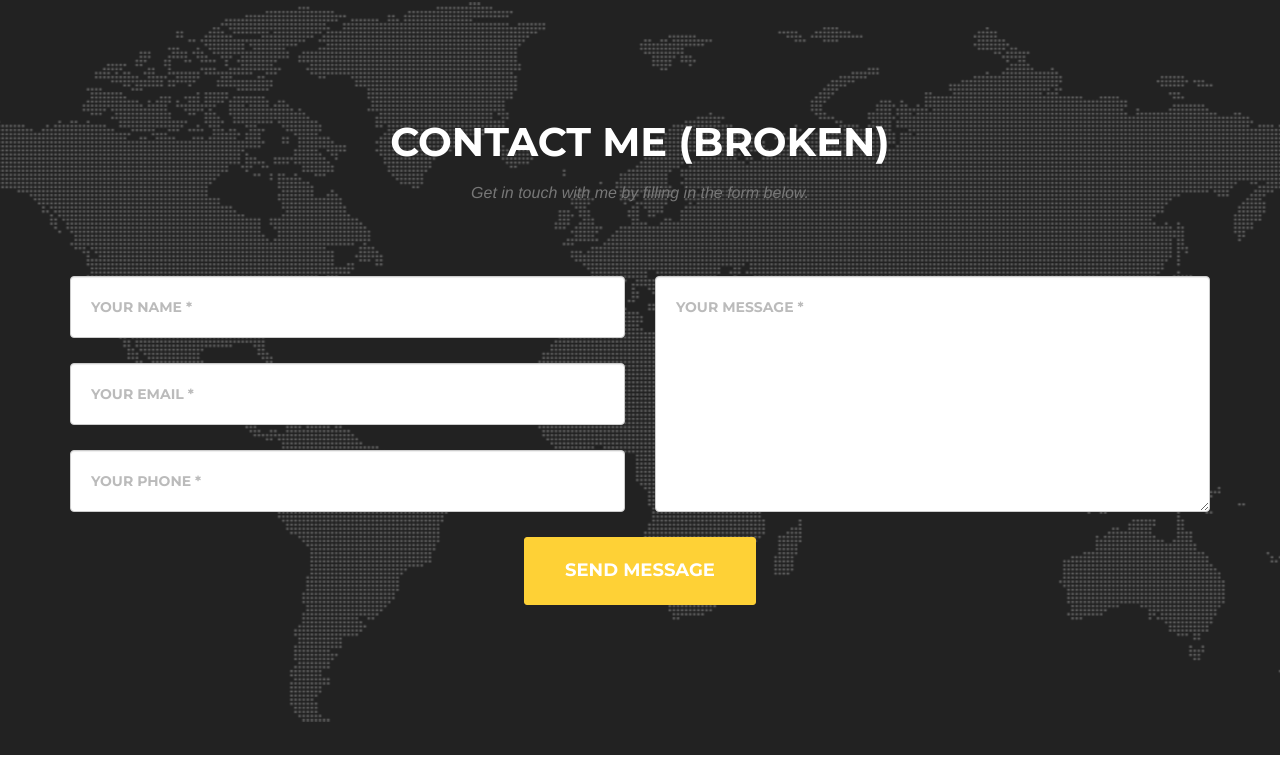
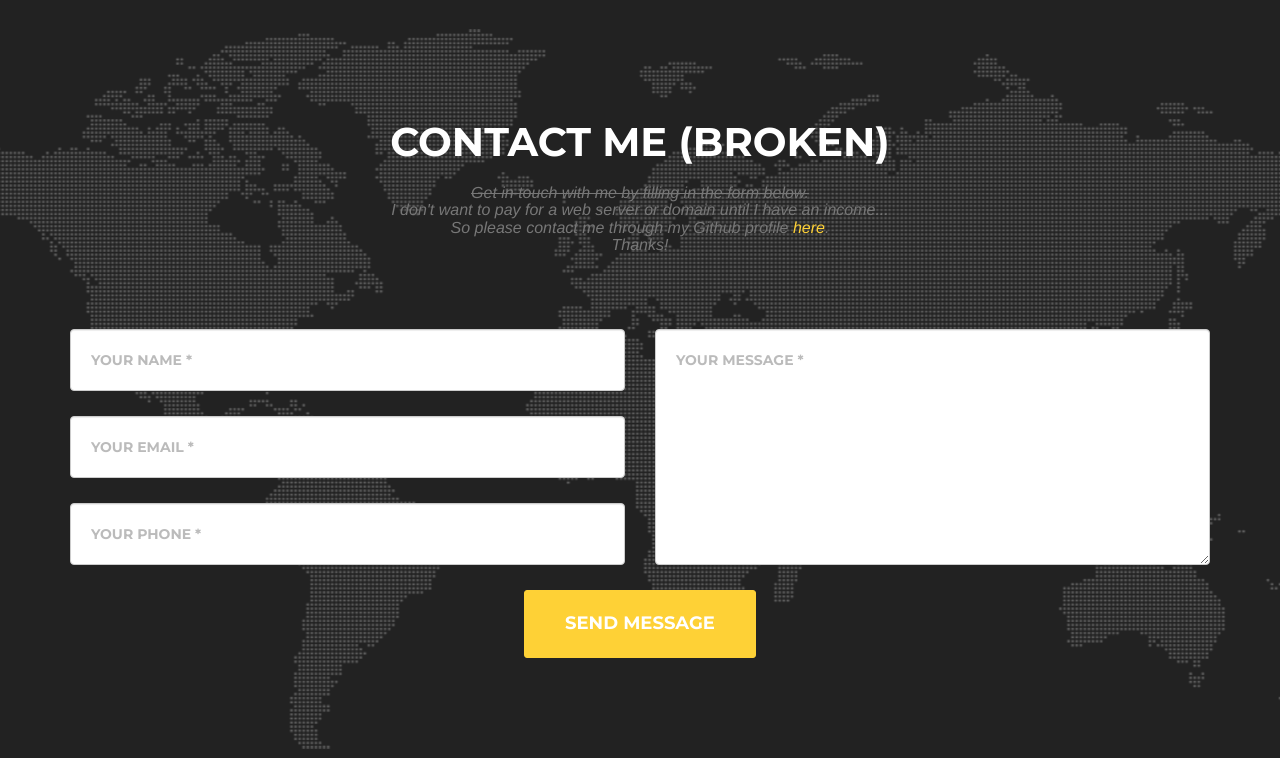
Before and after one commit to JJLewis/JJLewis.GitHub.io, a plain HTML site: page index.html in a window 1280 px wide. Shown: the part 8341-9099 px from the top of the page. Drawn offline with nearby package versions, Linux system fonts and the light colour scheme; a web font is replaced by a local one.

Commit message:
Update Contact Me

```diff
--- a/index.html
+++ b/index.html
@@ -594,7 +594,10 @@
             <div class="row">
                 <div class="col-lg-12 text-center">
                     <h2 class="section-heading">Contact Me (Broken)</h2>
-                    <h3 class="section-subheading text-muted">Get in touch with me by filling in the form below.</h3>
+                    <h3 class="section-subheading text-muted"><del>Get in touch with me by filling in the form below.</del><br/>
+                    I don't want to pay for a web server or domain until I have an income...<br/>
+                    So please contact me through my Github profile <a href="https://github.com/jjlewis">here</a>.<br/>
+                    <em>Thanks!</em></h3>
                 </div>
             </div>
             <div class="row">
```
